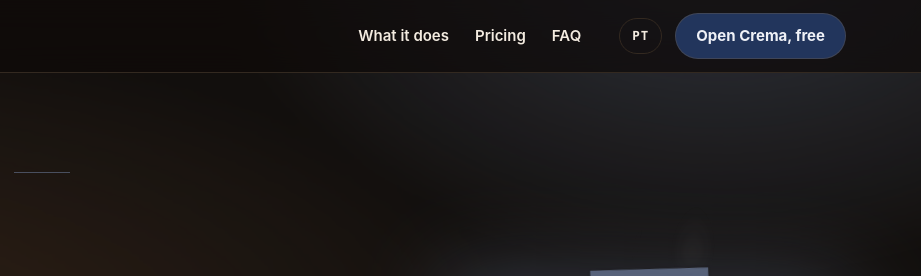
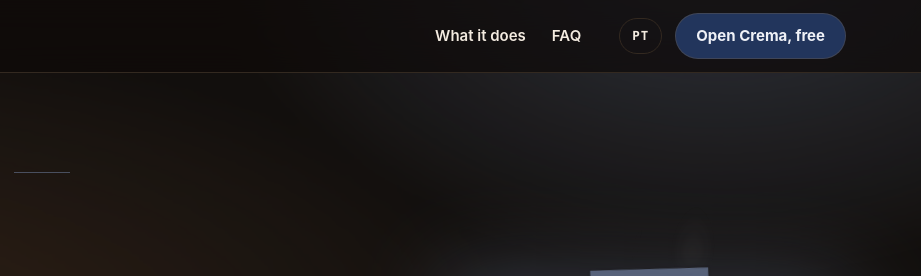
Before and after one commit to ethankwyap-stack/crema, a website: page site/index.html in a window 1280 px wide. Shown: the top 276 px of the page, 359-1280 px from the left. Drawn offline with Linux system fonts and the light colour scheme.

Commit message:
Pull pricing off the landing page
Not charging yet, dollar amounts read as confusing rather than
informative. Section and nav link are commented out, not deleted,
so re-enabling later is one uncomment.

```diff
--- a/site/index.html
+++ b/site/index.html
@@ -22,7 +22,7 @@
     </a>
     <nav class="navlinks" aria-label="Sections">
       <a href="#what">What it does</a>
-      <a href="#pricing">Pricing</a>
+      <!-- ponytail: Pricing nav link pulled with the section below, add back together -->
       <a href="#faq">FAQ</a>
     </nav>
     <a class="langlink" href="/pt" hreflang="pt-PT" lang="pt-PT" title="Ver em português">PT</a>
@@ -199,7 +199,8 @@
   </div>
 </section>
 
-<!-- ============ 4. PRICING ============ -->
+<!-- ponytail: Pricing section pulled 2026-08-02, not charging yet. To bring it back:
+     un-comment this block AND the "#pricing" nav link above.
 <section class="pricing seam" id="pricing">
   <div class="wrap">
     <p class="eyebrow" data-reveal>The menu</p>
@@ -227,6 +228,8 @@
     <p class="fineprint">The Local tier is the product you can open today. Shop and Roaster tiers ship after founding-shop validation. Pricing shown is the plan of record.</p>
   </div>
 </section>
+-->
+<!-- ============ 4. PRICING (pulled) ============ -->
 
 <!-- ============ 5. FAQ ============ -->
 <section class="faq seam" id="faq">
```
